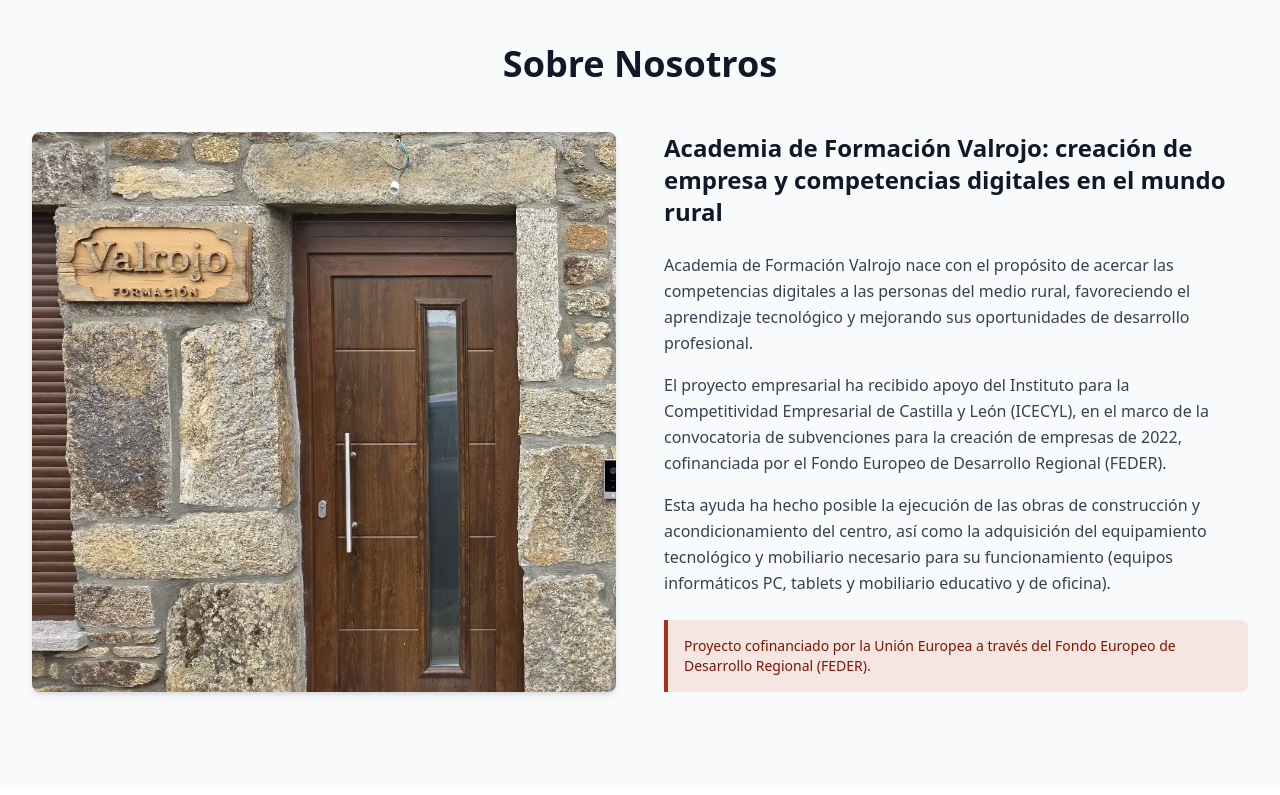
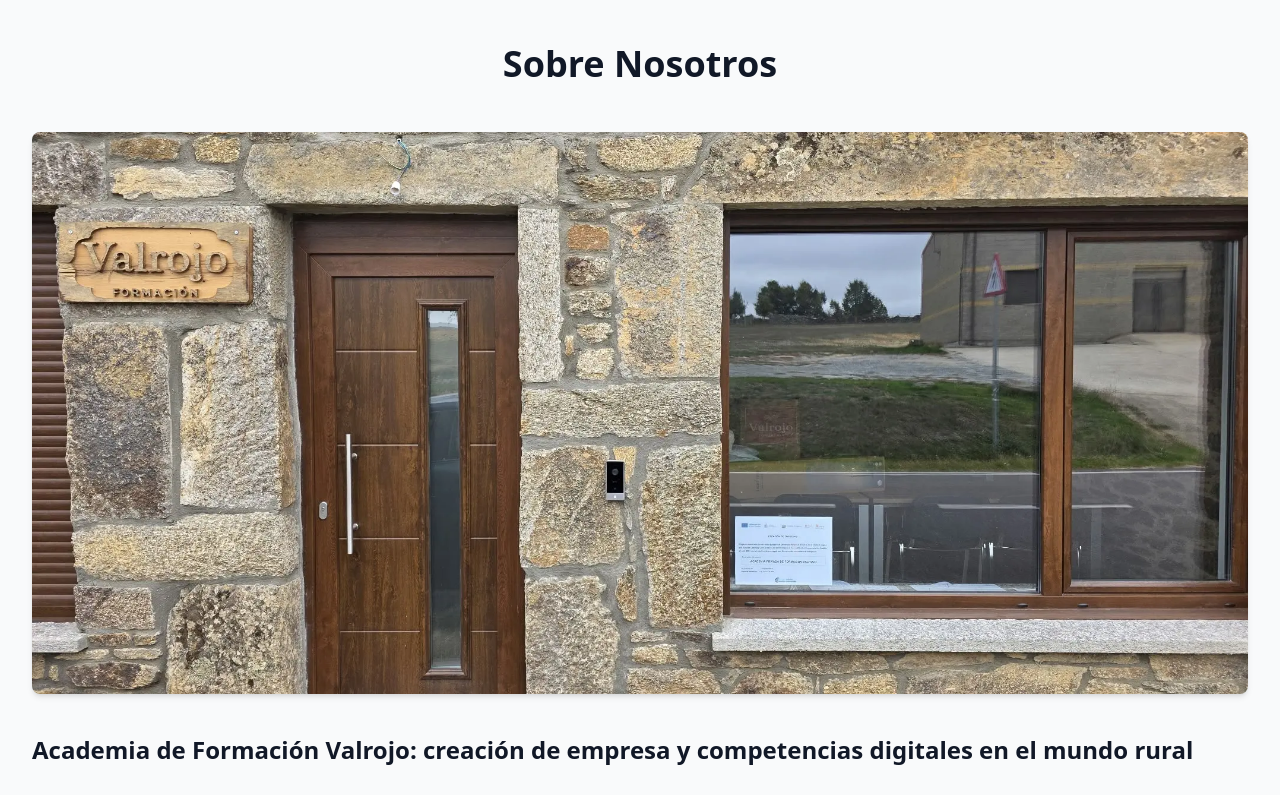
Before and after one commit to ismacodetic/valrojo-formacion, a Next.js app: page / in a window 1280 px wide. Shown: the part 660-1455 px from the top of the page. Built offline with nearby package versions, Linux system fonts and the light colour scheme.

Commit message:
Imagen fachada completa

```diff
--- a/components/About.tsx
+++ b/components/About.tsx
@@ -7,13 +7,13 @@ export default function About() {
       <div className="container-custom">
         <h2 className="section-title">Sobre Nosotros</h2>
 
-        <div className="grid md:grid-cols-2 gap-12 items-start">
-          <div className="relative w-full h-64 md:h-full min-h-[400px] rounded-lg overflow-hidden shadow-md">
+        <div className="space-y-10">
+          <div className="w-full rounded-lg overflow-hidden shadow-md">
             <Image
               src={fachada}
               alt="Fachada de la Academia de Formación Valrojo"
-              fill
-              className="object-cover object-left"
+              sizes="(min-width: 1280px) 1200px, 100vw"
+              className="w-full h-auto"
             />
           </div>
 
```
